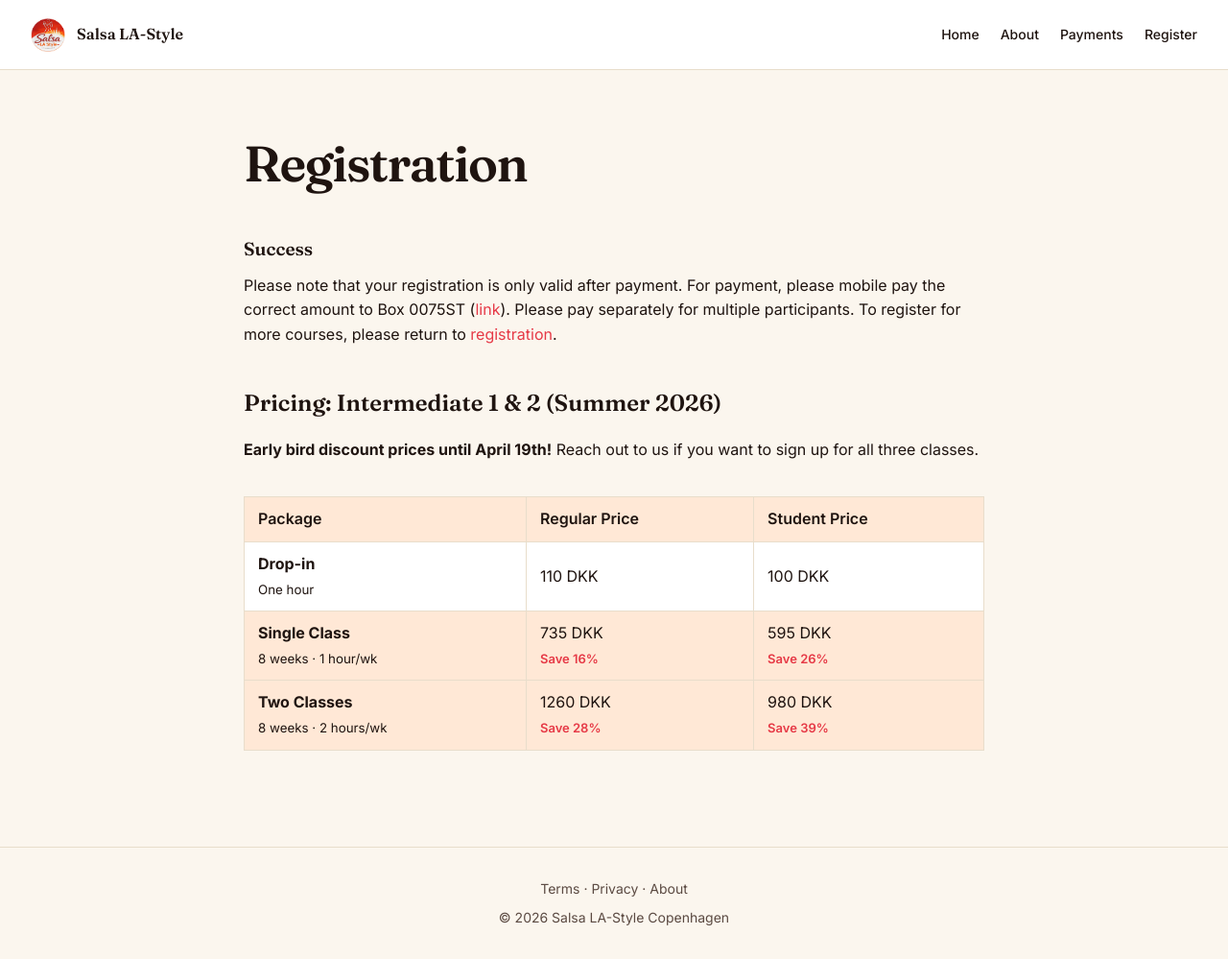
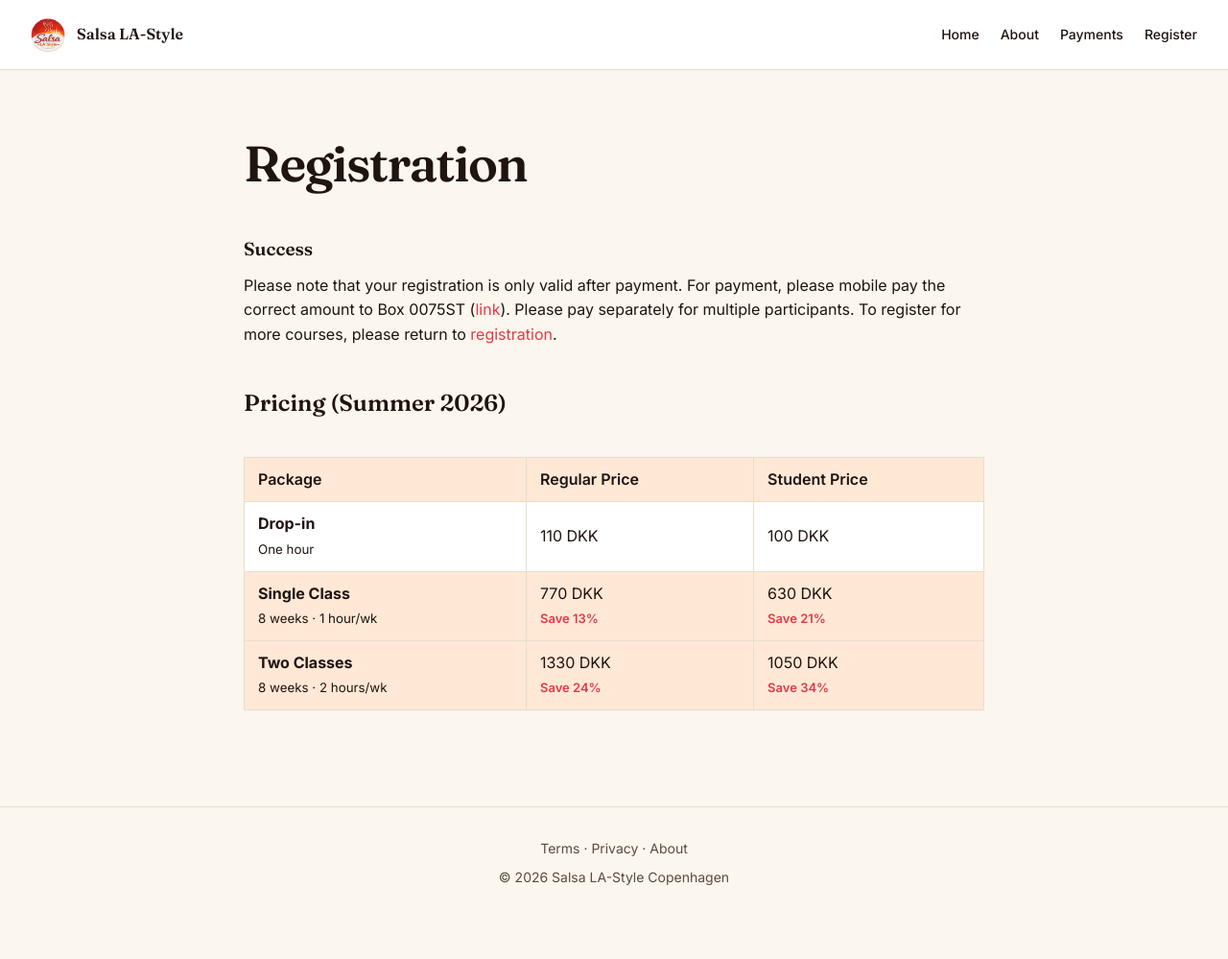
Before and after one commit to sdarougheh/salsalastyle, a Jekyll site: the page built from success.md, in a window 1280 px wide. Shown: the whole page at 96% size. Built offline with Jekyll 4.4.1, drawn with Linux system fonts in a browser that asks for light colours; comment, search, counter and statistics services are not loaded; after the commit the page ends 958 px from its top, so only the background shows below that.

Commit message:
Update Summer 2026 prices; remove early bird messaging
- New prices: 770/630 single, 1330/1050 two classes
- Updated savings percentages
- Pricing title: "Summer 2026 pricing." (early bird window ended)
- Prevent price values from wrapping (nowrap)

Co-Authored-By: Claude Opus 4.6 <noreply@anthropic.com>

```diff
--- a/_config.yml
+++ b/_config.yml
@@ -30,4 +30,4 @@ defaults:
 season:
   name: "Summer 2026"
   dates: "May 4 – June 26"
-  early_bird_until: "April 19th"
+  # early_bird_until: "April 19th"   # uncomment to show early bird banner
--- a/_data/copy.yml
+++ b/_data/copy.yml
@@ -31,15 +31,15 @@ classes_intro:
     or <a href="https://copenhagensalsaacademy.dk/" target="_blank" rel="noreferrer">CSA</a> first.
 
 pricing:
-  title: "Early bird until April 19th."
+  title: "Summer 2026 pricing."
   subtitle: >
-    Signing up for all three classes? <a href="#register">Reach out</a> — we'll sort a package.
+    Signing up for all three classes? <a href="/registration">Reach out</a> — we'll sort a package.
 
 register:
   kicker: "Ready when you are"
   title_line_1: "Come"
   title_line_2: "dance with us."
-  lede: "Pick a class, grab the early bird price, and we'll see you on Monday."
+  lede: "Pick a class, and we'll see you on Monday."
   photo: "assets/images/photo-class-1.png"
   cta_primary:
     label: "Register now"
--- a/_data/pricing.yml
+++ b/_data/pricing.yml
@@ -5,13 +5,13 @@
   student: "100 DKK"
 - pkg: "Single Class"
   meta: "8 weeks · 1 hour/wk"
-  regular: "735 DKK"
-  student: "595 DKK"
-  save_regular: "16%"
-  save_student: "26%"
+  regular: "770 DKK"
+  student: "630 DKK"
+  save_regular: "13%"
+  save_student: "21%"
 - pkg: "Two Classes"
   meta: "8 weeks · 2 hours/wk"
-  regular: "1260 DKK"
-  student: "980 DKK"
-  save_regular: "28%"
-  save_student: "39%"
+  regular: "1330 DKK"
+  student: "1050 DKK"
+  save_regular: "24%"
+  save_student: "34%"
--- a/_includes/class_prices.html
+++ b/_includes/class_prices.html
@@ -1,7 +1,7 @@
 {%- comment -%}
 Renders a pricing table from _data/pricing.yml. Used on the success page.
 {%- endcomment -%}
-<h2>Pricing: Intermediate 1 &amp; 2 ({{ site.season.name }})</h2>
+<h2>Pricing ({{ site.season.name }})</h2>
 
 {% if site.season.early_bird_until %}
 <p><strong>Early bird discount prices until {{ site.season.early_bird_until }}!</strong>
--- a/assets/js/styles.css
+++ b/assets/js/styles.css
@@ -1256,6 +1256,7 @@ button { font: inherit; cursor: pointer; border: 0; background: transparent; col
   font-size: 24px;
   text-align: right;
   letter-spacing: var(--display-tracking);
+  white-space: nowrap;
 }
 .price-row-save {
   grid-column: 2;
```
